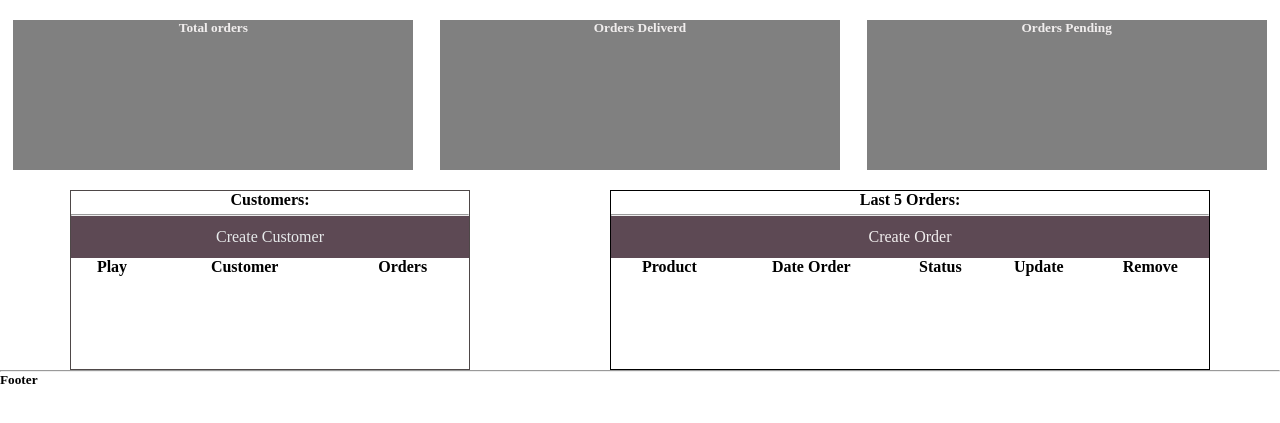
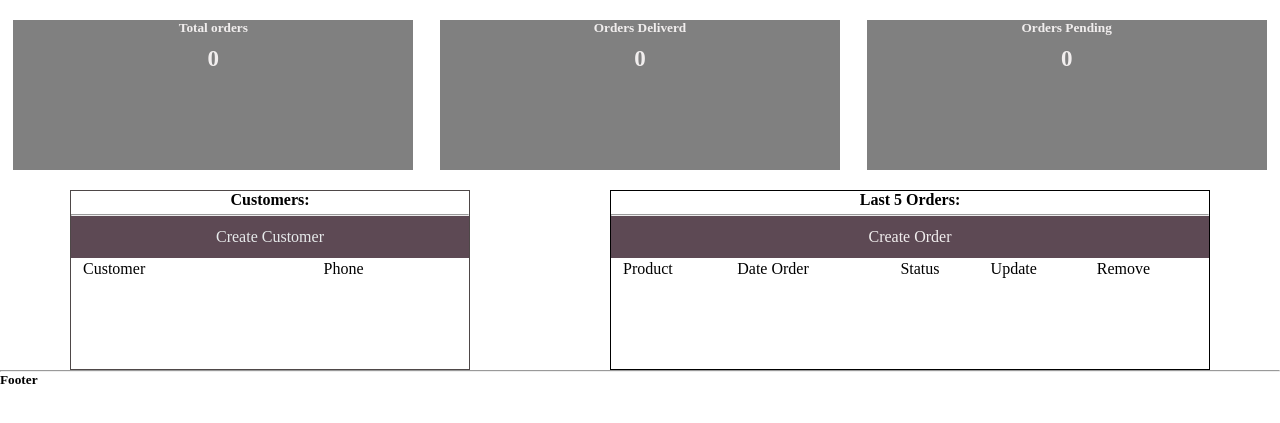
Before and after one commit to Firuz43/project, a Django app: page / in a window 1280 px wide. Shown: the part 64-487 px from the top of the page. Run offline with Django 4.2, Linux system fonts and the light colour scheme; lists and menus that the app fills with data are empty.

Commit message:
style and template changes

```diff
--- a/main/accounts/templates/accounts/dashboard.html
+++ b/main/accounts/templates/accounts/dashboard.html
@@ -10,10 +10,15 @@
             <a href="" class="btn">Create Customer</a>
             <table class="table">
                 <tr>
-                    <th>Play</th>
-                    <th>Customer</th>
-                    <th>Orders</th>
+                    <td>Customer</td>
+                    <td>Phone</td>
                 </tr>
+                {% for customer in customers %}
+                    <tr>
+                        <td>{{ customer.name }}</td>
+                        <td>{{ customer.phone }}</td>
+                    </tr>
+                {% endfor %}
             </table>
         </div>
     </div>
@@ -24,12 +29,22 @@
             <a href="" class="btn-a">Create Order</a>
             <table class="table-a">
                 <tr>
-                    <th>Product</th>
-                    <th>Date Order</th>
-                    <th>Status</th>
-                    <th>Update</th>
-                    <th>Remove</th>
+                    <td>Product</td>
+                    <td>Date Order</td>
+                    <td>Status</td>
+                    <td>Update</td>
+                    <td>Remove</td>
                 </tr>
+
+                {% for order in orders %}
+                    <tr>
+                        <td>{{ order.product }}</td>
+                        <td>{{ order.date_created }}</td>
+                        <td>{{ order.status }}</td>
+                        <td><a href="">Update</a></td>
+                        <td><a href="">Delete</a></td>
+                    </tr>
+                {% endfor %}
             </table>
         </div>
     </div>
--- a/main/accounts/templates/accounts/status.html
+++ b/main/accounts/templates/accounts/status.html
@@ -4,7 +4,7 @@
             <h5>Total orders</h5>
         </div>
         <div class="card-body">
-            <h3 class="card-title"></h3>
+            <h3 class="card-title">{{ total_customers }}</h3>
         </div>
     </div>
     <div class="first">
@@ -12,7 +12,7 @@
             <h5 class="card-title">Orders Deliverd</h5>
         </div>
         <div class="card-body">
-            <h3 class="card-title"></h3>
+            <h3 class="card-title">{{ delivered }}</h3>
         </div>
     </div>
     <div class="first">
@@ -20,7 +20,7 @@
             <h5 class="card-title">Orders Pending</h5>
         </div>
         <div class="card-body">
-            <h3 class="card-title"></h3>
+            <h3 class="card-title">{{ pending }}</h3>
         </div>
     </div>
 </div>
--- a/main/accounts/views.py
+++ b/main/accounts/views.py
@@ -8,9 +8,15 @@ def home(request):
     orders = Order.objects.all()
     customers = Customer.objects.all()
 
-    context = {"orders": orders, "customer": customers}
+    total_customers = customers.count()
+    total_orders = orders.count()
+    delivered = orders.filter(status='Delivered').count()
+    pending = orders.filter(status='Pending').count()
 
-    return render(request, 'accounts/dashboard.html')
+    context = {'orders': orders, 'customers': customers,
+               'total_orders': total_orders, 'delivered': delivered, 'pending': pending, 'total_customers': total_customers}
+
+    return render(request, 'accounts/dashboard.html', context)
 
 
 def customer(request):
--- a/main/static/css/style.css
+++ b/main/static/css/style.css
@@ -108,7 +108,7 @@ nav {
 
 table {
   width: 100%;
-  border-collapse: collapse;
+  margin-left: 10px;
 }
 
 .col7 {
@@ -153,6 +153,12 @@ table {
 
 .header h5 {
   text-align: center;
+}
+
+.card-body h3 {
+  text-align: center;
+  font-size: 23px;
+  margin-top: 10px;
 }
 
 .product-h {
```
